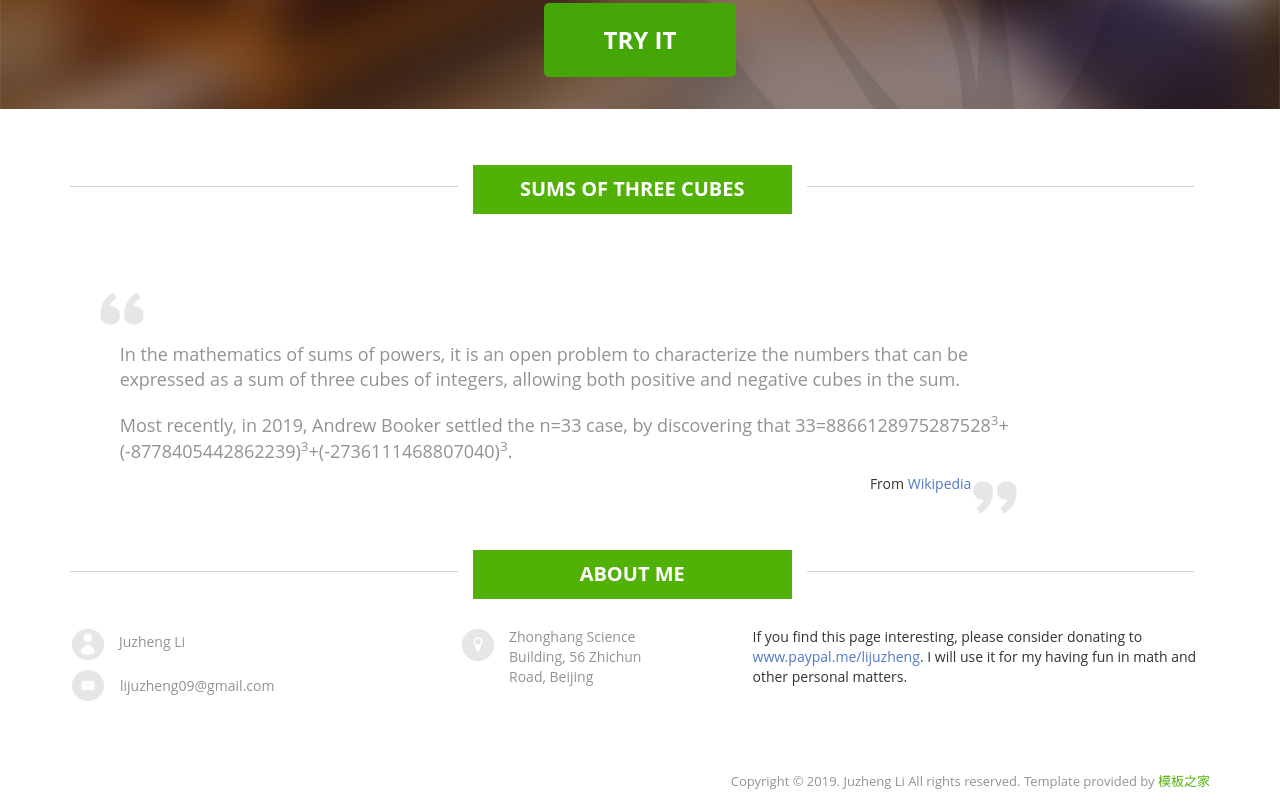
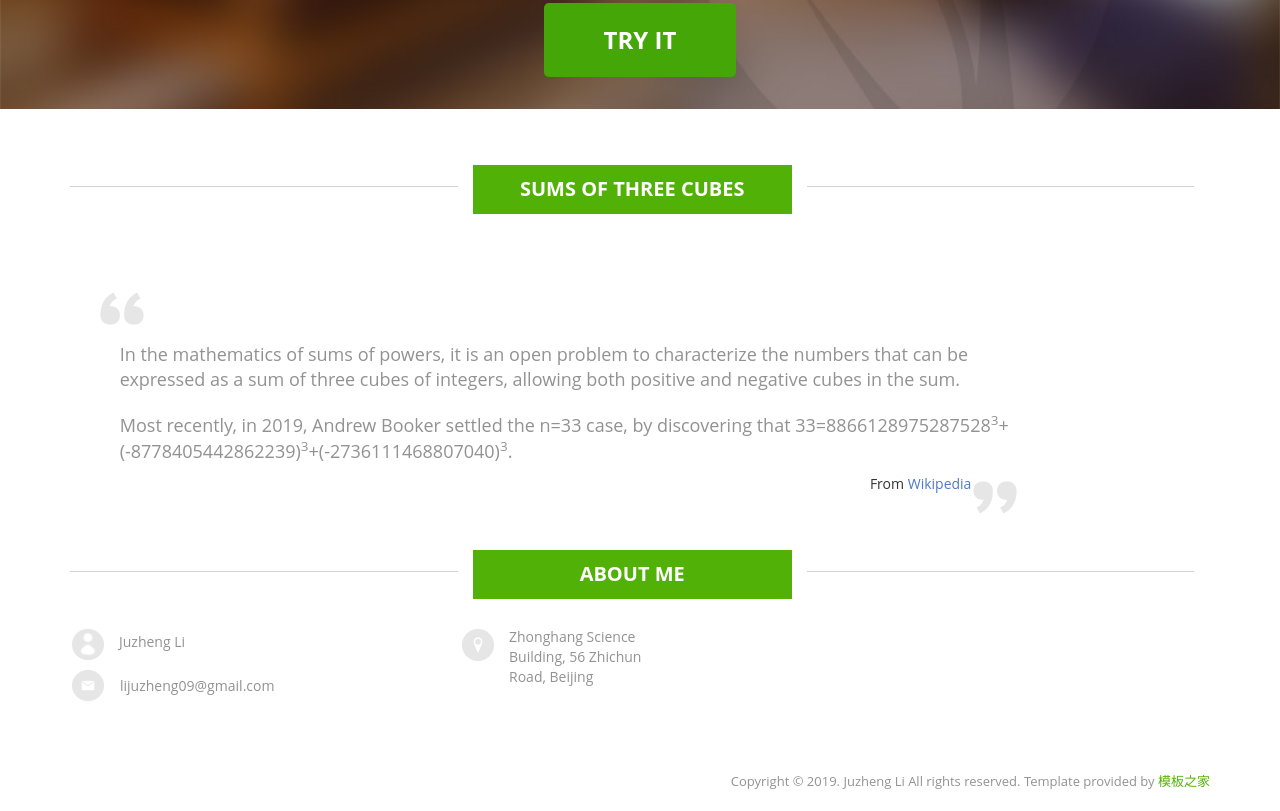
Before and after one commit to freerailway/freerailway.github.io, a plain HTML site: page index.html in a window 1280 px wide. Shown: the part 526-1337 px from the top of the page. Drawn offline with Linux system fonts and the light colour scheme.

Commit message:
Update index.html

```diff
--- a/index.html
+++ b/index.html
@@ -205,9 +205,6 @@
 							<span class="ad"></span><p class="ad">Zhonghang Science Building, 56 Zhichun Road, Beijing</p>
 							<div class="clearfix"></div>
 						</div>
-						<div class="col-md-5 bottom-row-column">
-							<p>If you find this page interesting, please consider donating to <a href="https://www.paypal.me/lijuzheng" target="_blank" title="me" class="donate-a">www.paypal.me/lijuzheng</a>. I will use it for my having fun in math and other personal matters.</p>
-						</div>
 					</div>
 					<div class="clearfix"></div>
 				</div>
```
